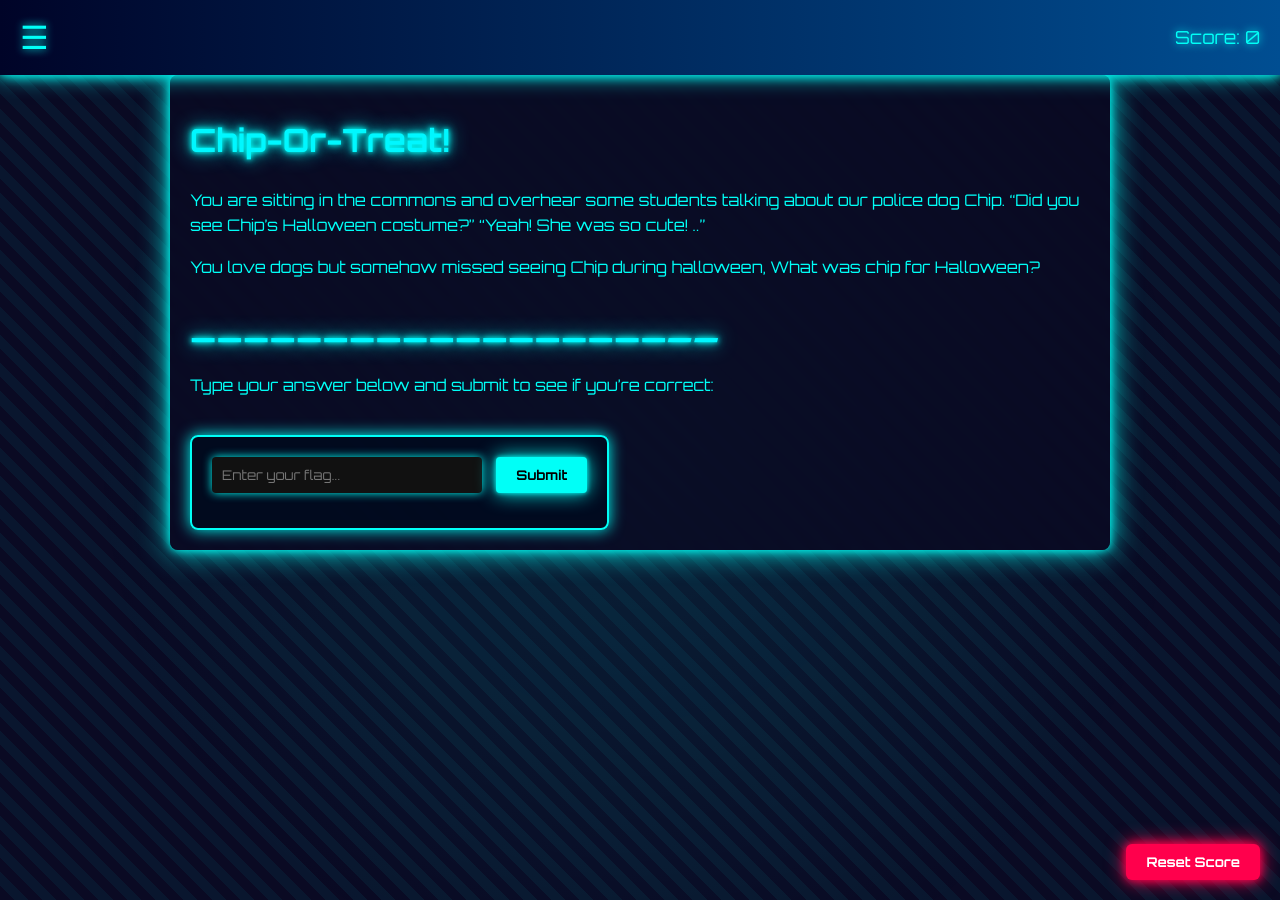
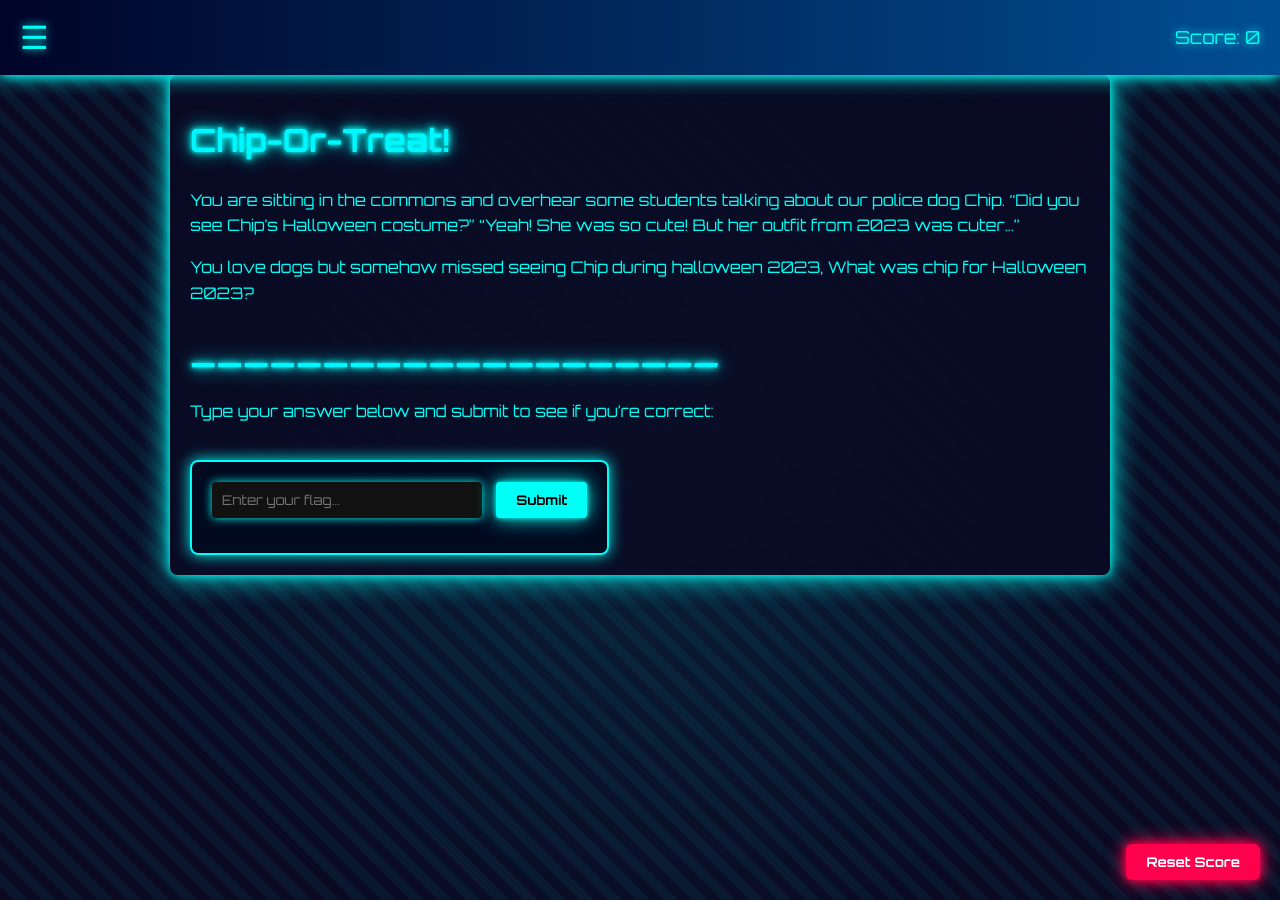
Before and after one commit to toni-graham/ctf2025, a Jekyll site: the page built from challenge1.md, in a window 1280 px wide. Built offline with Jekyll 4.4.1, drawn with Linux system fonts in a browser that asks for light colours.

Commit message:
Update challenge1.md

```diff
--- a/challenge1.md
+++ b/challenge1.md
@@ -8,9 +8,9 @@ permalink: /challenge1/
 
 You are sitting in the commons and overhear some students talking about our police dog Chip.
 “Did you see Chip's Halloween costume?”
-“Yeah! She was so cute! ..”
+“Yeah! She was so cute! But  her outfit from 2023 was cuter...”
 
-You love dogs but somehow missed seeing Chip during halloween, What was chip for Halloween?
+You love dogs but somehow missed seeing Chip during halloween 2023, What was chip for Halloween 2023?
 
 # __________________________________________________________
 
```
Also changed, not shown: other parts of challenge1.md (+1 -1 lines).
